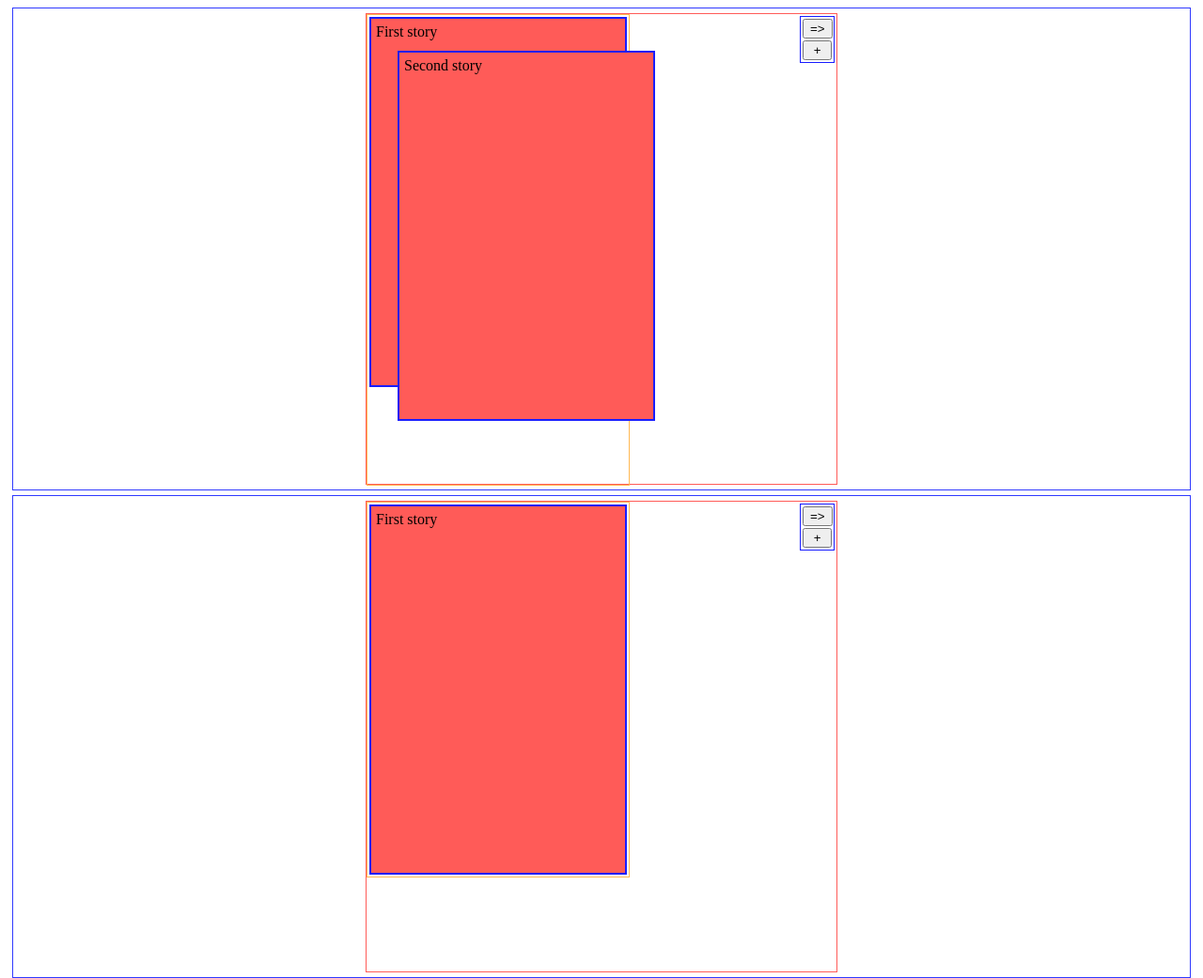
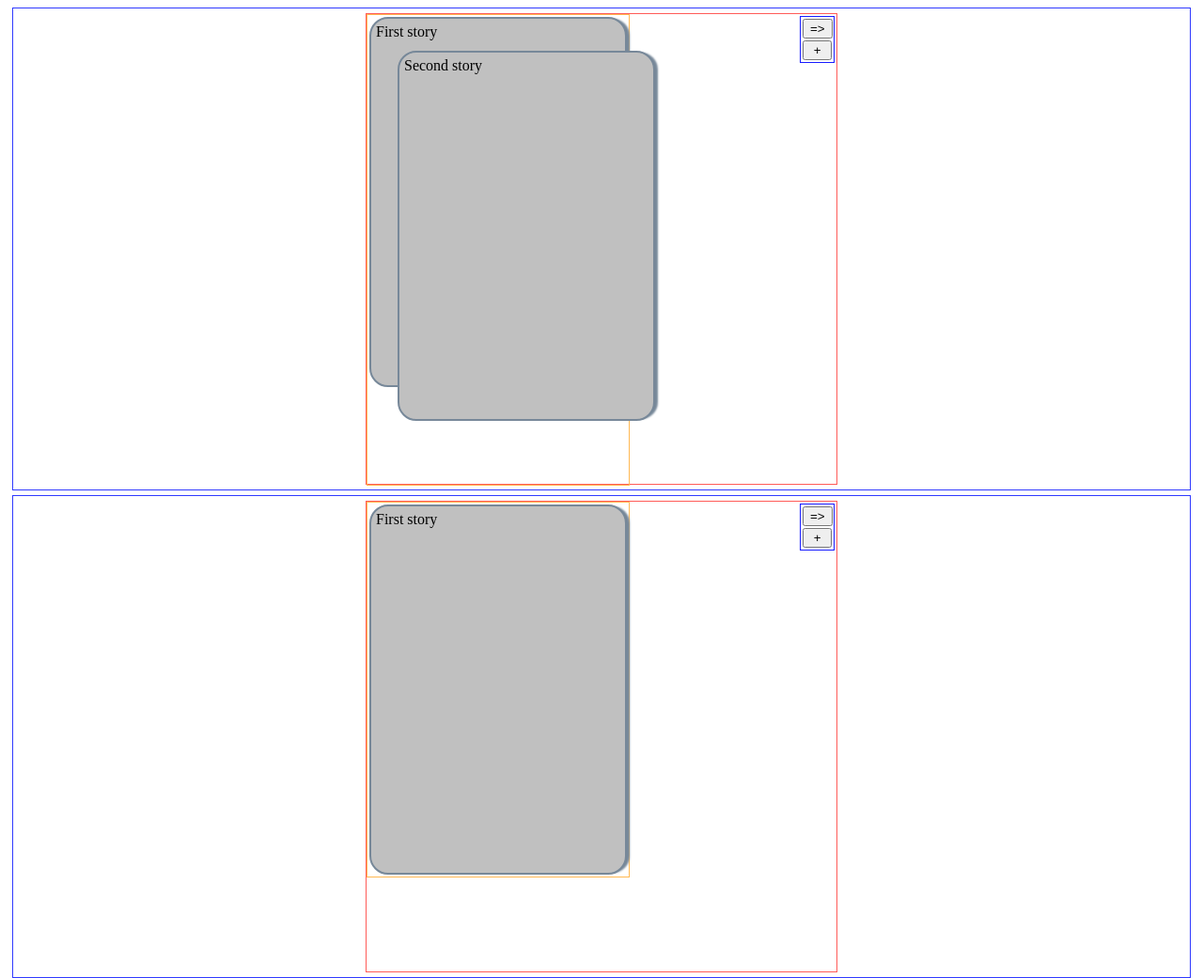
Before and after one commit to DzianisMatveyenka/AngularTest, a plain HTML site: page app/page/index.html in a window 1280 px wide. Shown: the top 1041 px of the page at 94% size. Drawn offline with Linux system fonts and the light colour scheme.

Commit message:
Added class shadow and rounded

```diff
--- a/app/css/index.css
+++ b/app/css/index.css
@@ -20,12 +20,12 @@
 }
 
 .story {
-    background: #ff5b58;
+    background: #C0C0C0;
     width: 260px;
     height: 380px;
     padding: 5px;
     margin: 2px;
-    border: 2px solid #191dff;
+    border: 2px solid #778899;
     position: relative;
     float: left;
 }
@@ -42,6 +42,16 @@
 .storyButton {
     margin: 2px;
 }
+
+.shadow {
+    box-shadow: 5px 0 2px -2px rgba(119,136,153,1);
+}
+
+.rounded {
+    border-radius: 20px;
+}
+
+/*Begin of popup*/
 
 #overlay {
     visibility: hidden;
@@ -71,3 +81,5 @@
     background-color: #fff;
     border: 1px solid #000;
 }
+
+/*End of popup*/
--- a/app/page/index.html
+++ b/app/page/index.html
@@ -22,7 +22,7 @@
     <div ng-repeat="level in levels" ng-attr-id="{{ 'level-' + level.id }}" class="level">
         <div class="content" ng-style="contentWidth[ level.id ]">
             <div class="stories" ng-style="storiesWidth[ level.id ]">
-                <div ng-repeat="story in level.stories" ng-attr-id="{{ 'story-' + story.id }}" class="story"
+                <div ng-repeat="story in level.stories" ng-attr-id="{{ 'story-' + story.id }}" class="story shadow rounded"
                      ng-style="positionForStory[story.id]">
                     <span>{{story.name}}</span>
                 </div>
```
